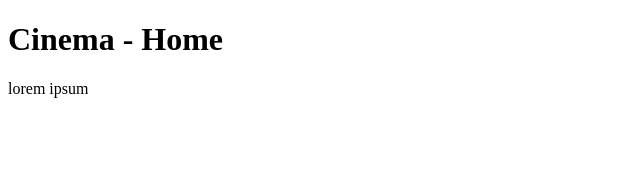
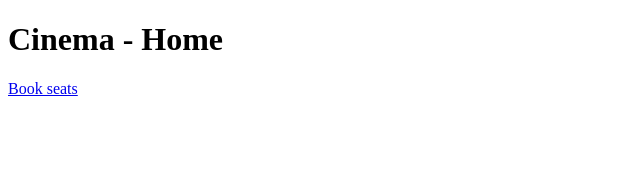
Before and after one commit to andrograf/cinema-booking, a Nuxt app: page / in a window 1280 px wide. Shown: the top 170 px of the page, without its empty margins (0-640 px from the left). Built offline with nearby package versions, Linux system fonts and the light colour scheme.

Commit message:
feat: add navigation to pages

```diff
--- a/pages/index.vue
+++ b/pages/index.vue
@@ -1,7 +1,7 @@
 <template>
     <div>
       <h1>Cinema - Home</h1>
-      <p>lorem ipsum</p>
+      <NuxtLink to="/room">Book seats</NuxtLink>
     </div>
   </template>
 
--- a/pages/room.vue
+++ b/pages/room.vue
@@ -1,5 +1,6 @@
 <template>
     <div>
+        <NuxtLink to="/">Return home</NuxtLink>
         <h1>Room One</h1>
         <h3>Chairs</h3>
         <p>chair1</p>
```
